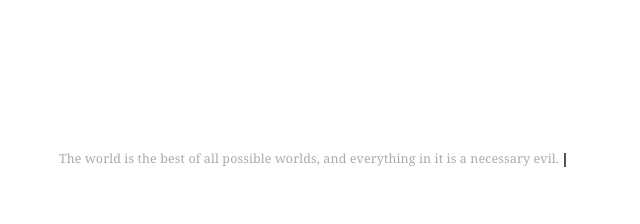
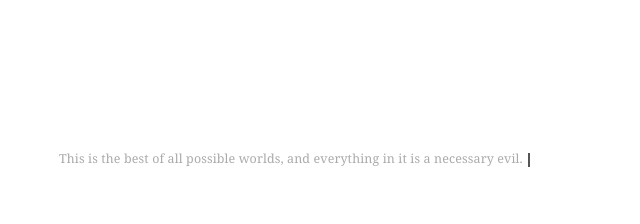
Before and after one commit to carolannejiang-cmyk/web, a plain HTML site: page index.html in a window 1280 px wide. Shown: the part 573-797 px from the top of the page, 291-931 px from the left. Drawn offline with Linux system fonts and the light colour scheme.

Commit message:
Fix footer quote: "This is" instead of "The world is"
Co-Authored-By: Claude Opus 4.6 <noreply@anthropic.com>

```diff
--- a/index.html
+++ b/index.html
@@ -232,7 +232,7 @@
     </nav>
 
     <div class="footer-quote">
-      The world is the best of all possible worlds, and everything in it is a necessary evil.
+      This is the best of all possible worlds, and everything in it is a necessary evil.
       <span class="cursor"></span>
     </div>
 
```
